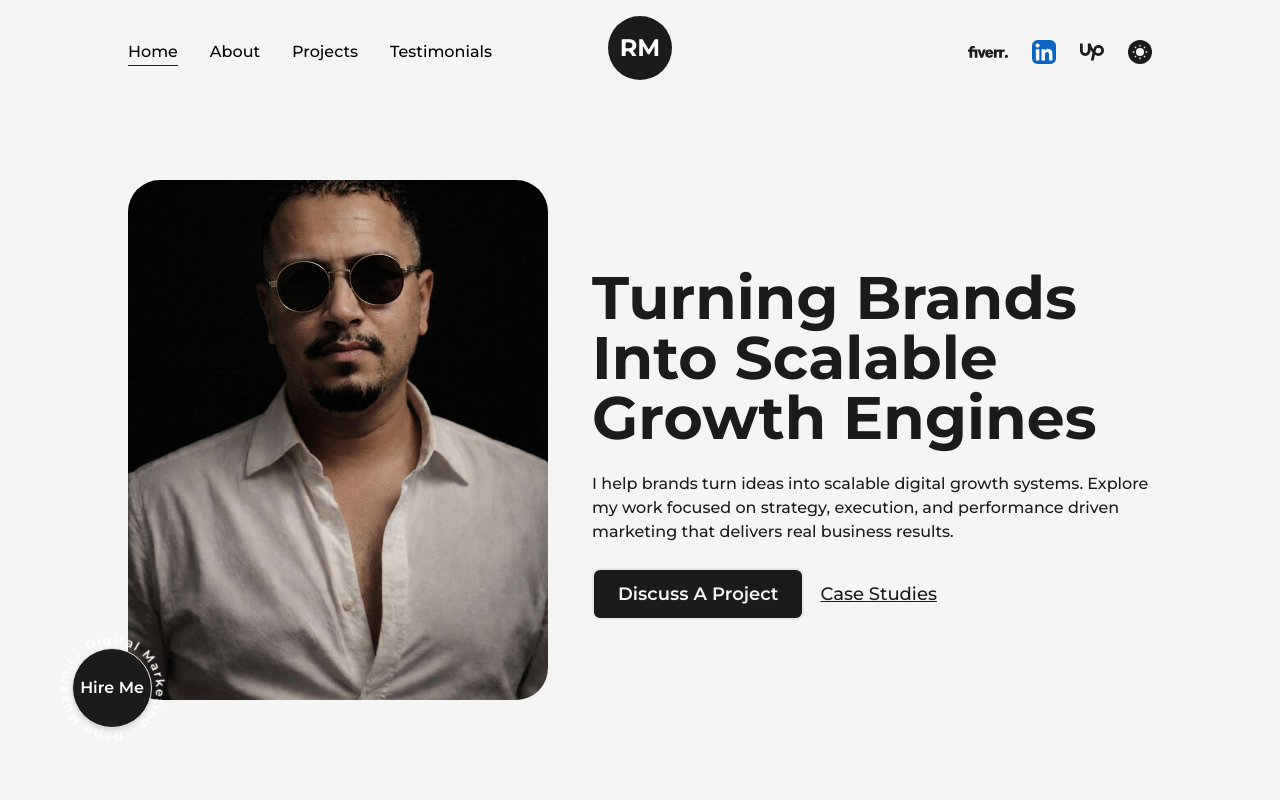
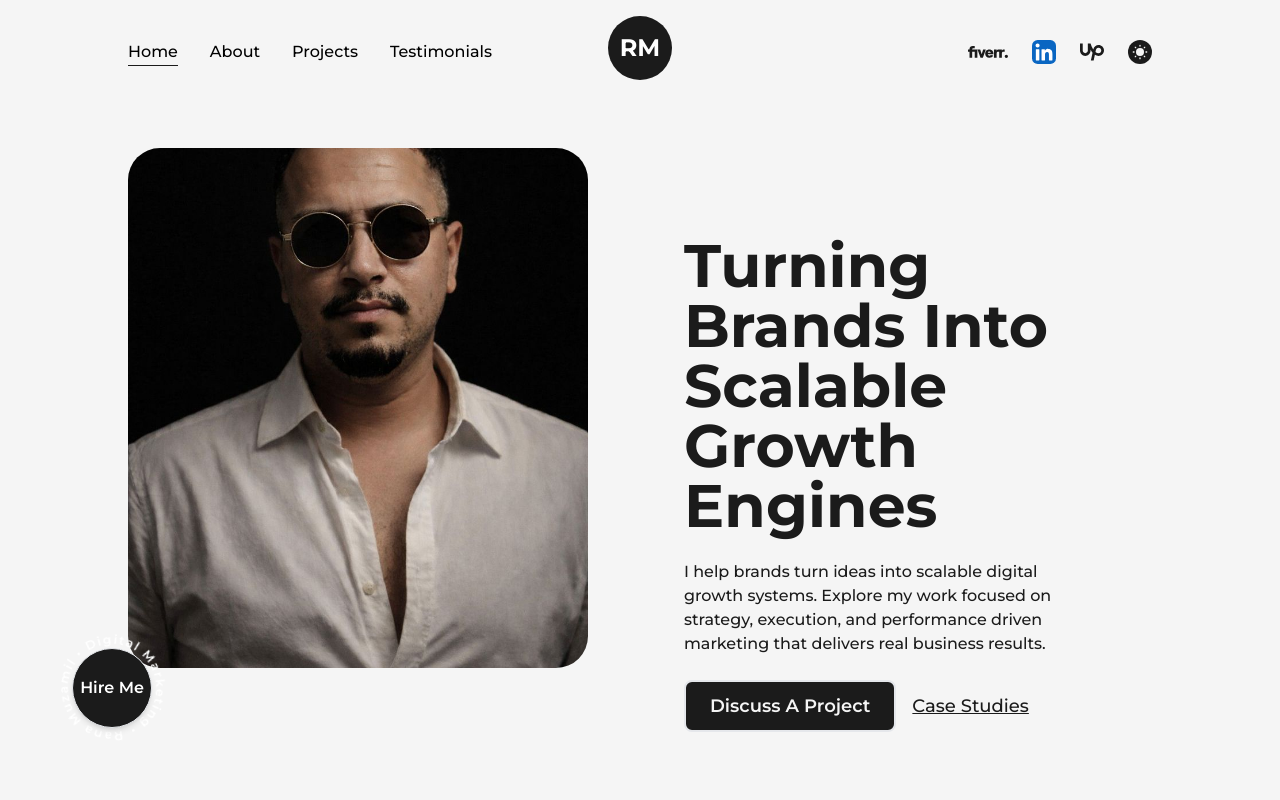
Before and after one commit to ranamuzamil696/portfolio, a Next.js app: page / in a window 1280 px wide. Shown: the top 800 px of the page. Built offline with nearby package versions, Linux system fonts and the light colour scheme.

Commit message:
21th commit

```diff
--- a/src/components/Layout.js
+++ b/src/components/Layout.js
@@ -3,8 +3,8 @@ import React from "react";
 const Layout = ({ children, className = "" }) => {
   return (
     <div
-      className={`z-0 inline-block h-full w-full bg-light p-32 dark:bg-dark xl:p-24 lg:p-16
-      md:p-12 sm:p-8 ${className}`}
+      className={`z-0 inline-block h-full w-full bg-light p-12 dark:bg-dark xl:p-10 lg:p-10
+      md:p-6 sm:p-4 ${className}`}
     >
       {children}
     </div>
--- a/src/pages/about.js
+++ b/src/pages/about.js
@@ -49,7 +49,7 @@ export default function About() {
         <Layout className="pt-16">
           <AnimatedText
             text="Strategy Meets Execution!"
-            className="mb-16 !text-8xl !leading-tight lg:!text-7xl sm:!text-6xl xs:!text-4xl sm:mb-8"
+            className="mb-16 !text-7xl !leading-tight lg:!text-7xl sm:!text-6xl xs:!text-4xl sm:mb-8"
           />
 
           <div className="grid w-full grid-cols-8 gap-16 sm:gap-8">
--- a/src/pages/index.js
+++ b/src/pages/index.js
@@ -28,19 +28,19 @@ export default function Home() {
         className={`flex min-h-screen items-center text-dark dark:text-light sm:items-start`}
       >
         <Layout className="!pt-0 md:!pt-16 sm:!pt-16">
-          <div className="flex w-full items-start justify-between gap-10 md:flex-col">
-            <div className="w-full max-w-[420px] lg:hidden md:inline-block md:w-full sm:mx-auto">
+          <div className="flex w-full items-start justify-start gap-4 md:flex-col px-20">
+            <div className="w-full max-w-[480px] lg:inline-block md:inline-block md:w-full sm:mx-auto">
               <Image
                 src={profilePic}
                 alt="Rana Muzamil"
                 width={420}        // ← YEH ADD KARO
-  height={520}
+  height={620}
                 className="h-auto w-full max-h-[520px] rounded-[2rem] object-cover"
                 sizes="(max-width: 768px) 90vw, (max-width: 1200px) 60vw, 420px"
                 priority
               />
             </div>
-            <div className="flex w-full max-w-[560px] flex-col items-center self-center lg:w-full lg:text-center">
+            <div className="flex w-full p-20 max-w-[720px] flex-col items-start self-start lg:w-full lg:text-left md:items-center md:text-center sm:items-center sm:text-center">
               <AnimatedText
                 text="Turning Brands Into Scalable Growth Engines"
                 className="!text-left !text-6xl xl:!text-5xl lg:!text-center lg:!text-6xl md:!text-5xl sm:!text-3xl"
```
